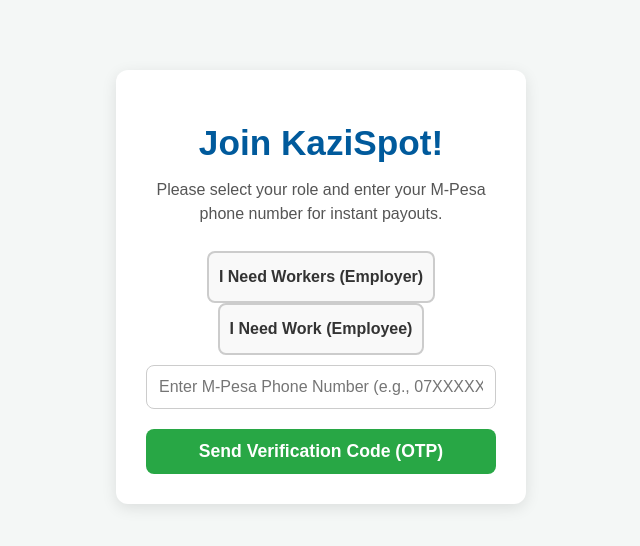
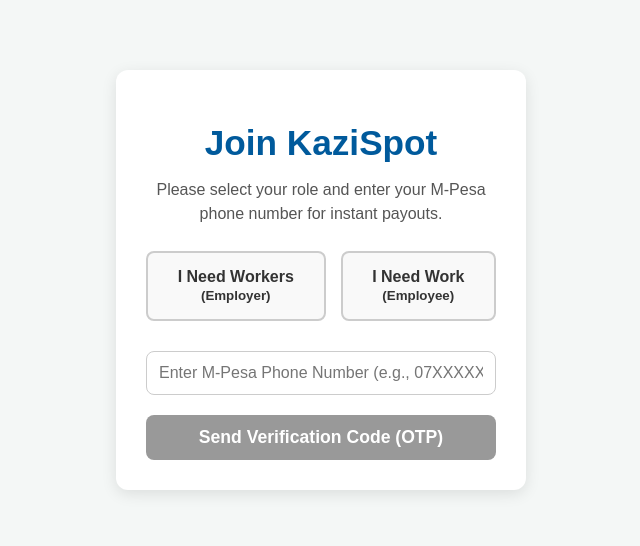
Before and after one commit to 254denish/kazispot-frontend, a React (Vite) app: page / in a window 1280 px wide. Shown: the top 546 px of the page, without its empty margins (319-959 px from the left). Built offline with nearby package versions, Linux system fonts and the light colour scheme.

Commit message:
Style: Implement professional styling for signup page

```diff
--- a/src/components/SignUp.jsx
+++ b/src/components/SignUp.jsx
@@ -1,48 +1,52 @@
 // kazispot/frontend/app/src/components/SignUp.jsx
 import React, { useState } from 'react';
 import '../App.css';
-import { API_BASE_URL } from '../config'; // NEW IMPORT FROM CENTRAL CONFIG
+import { API_BASE_URL } from '../config';
 
 const SignUp = ({ onRegistrationSuccess }) => {
   const [phoneNumber, setPhoneNumber] = useState('');
-  const [userRole, setUserRole] = useState(null);
+  const [userRole, setUserRole] = useState(null); // 'Employer' or 'Employee'
   const [message, setMessage] = useState('');
   const [isSending, setIsSending] = useState(false);
 
-  const handleSendOTP = async (e) => {
+  const handleRegister = async (e) => {
     e.preventDefault();
-
-    if (!userRole) {
-      setMessage('❌ Please select your role (Employer or Employee) first.');
-      return;
-    }
-
-    if (!phoneNumber || phoneNumber.length < 10) {
-      setMessage('❌ Please enter a valid M-Pesa phone number.');
-      return;
-    }
-
-    setMessage(`Sending verification code to ${phoneNumber}...`);
+    setMessage('Sending OTP...');
     setIsSending(true);
 
     try {
-      // API call using the LIVE URL
-      const response = await fetch(`${API_BASE_URL}/api/auth/register`, {
+      // Retries the fetch request with exponential backoff
+      const maxRetries = 3;
+      let response;
+      for (let i = 0; i < maxRetries; i++) {
+          try {
+              response = await fetch(`${API_BASE_URL}/api/auth/register`, {
                   method: 'POST',
                   headers: {
                       'Content-Type': 'application/json',
                   },
                   body: JSON.stringify({ phoneNumber, role: userRole }),
               });
+              if (response.ok || response.status < 500) {
+                  // Success or non-server error (like 400s), break retry loop
+                  break;
+              }
+          } catch (fetchError) {
+              if (i === maxRetries - 1) throw fetchError; // Rethrow on last attempt
+              const delay = Math.pow(2, i) * 1000; // Exponential backoff (1s, 2s, 4s)
+              await new Promise(resolve => setTimeout(resolve, delay));
+          }
+      }
 
       const data = await response.json();
 
       if (response.ok) {
         setMessage(`✅ ${data.message}`);
-        // Delay to show the message before changing phase
+        // Simulate a slight delay before moving to the next screen
         setTimeout(() => {
             onRegistrationSuccess(phoneNumber, userRole);
         }, 1500);
+
       } else {
         setMessage(`❌ Error: ${data.message || 'Registration failed.'}`);
       }
@@ -54,31 +58,36 @@
     }
   };
 
+  const isFormValid = userRole && phoneNumber.length >= 7; // Minimum length check
+
   return (
     <div className="app-container">
-      <h1 className="logo-text">Join KaziSpot!</h1>
+      <h1 className="logo-text">Join KaziSpot</h1>
       <p className="header-text">
         Please select your role and enter your M-Pesa phone number for instant payouts.
       </p>
 
-      <div className="role-selector">
+      {/* --- Role Selection Buttons --- */}
+      <div className="role-selection-container">
         <button
           type="button"
-          className={`role-button ${userRole === 'Employer' ? 'role-active-employer' : ''}`}
+          className={`role-button ${userRole === 'Employer' ? 'selected' : ''}`}
           onClick={() => setUserRole('Employer')}
         >
-          I Need Workers (Employer)
+          I Need Workers <br />
+          <small>(Employer)</small>
         </button>
         <button
           type="button"
-          className={`role-button ${userRole === 'Employee' ? 'role-active-employee' : ''}`}
+          className={`role-button ${userRole === 'Employee' ? 'selected' : ''}`}
           onClick={() => setUserRole('Employee')}
         >
-          I Need Work (Employee)
+          I Need Work <br />
+          <small>(Employee)</small>
         </button>
       </div>
 
-      <form onSubmit={handleSendOTP} style={{ width: '100%' }}>
+      <form onSubmit={handleRegister} style={{ width: '100%' }}>
         <input
           type="tel"
           value={phoneNumber}
@@ -90,8 +99,9 @@
         <button
           type="submit"
           className="submit-button"
-          style={{backgroundColor: isSending ? '#999' : '#28A745'}}
-          disabled={isSending || !userRole || phoneNumber.length < 9}
+          // Set color based on state, overriding the general submit-button style for disabled state
+          style={{backgroundColor: isSending || !isFormValid ? '#999' : '#28A745'}}
+          disabled={isSending || !isFormValid}
         >
           {isSending ? 'Sending...' : 'Send Verification Code (OTP)'}
         </button>
```
Lines whose indentation alone changed are shown as unchanged.
